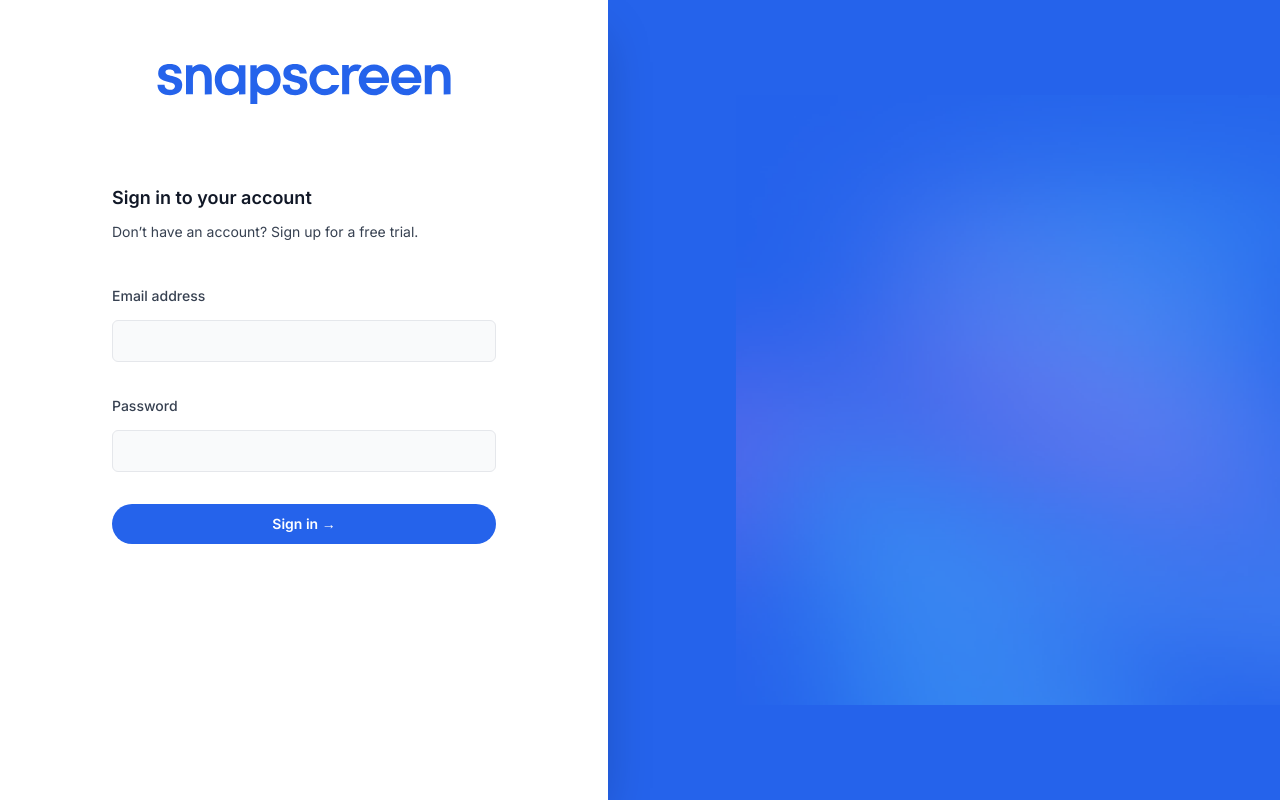
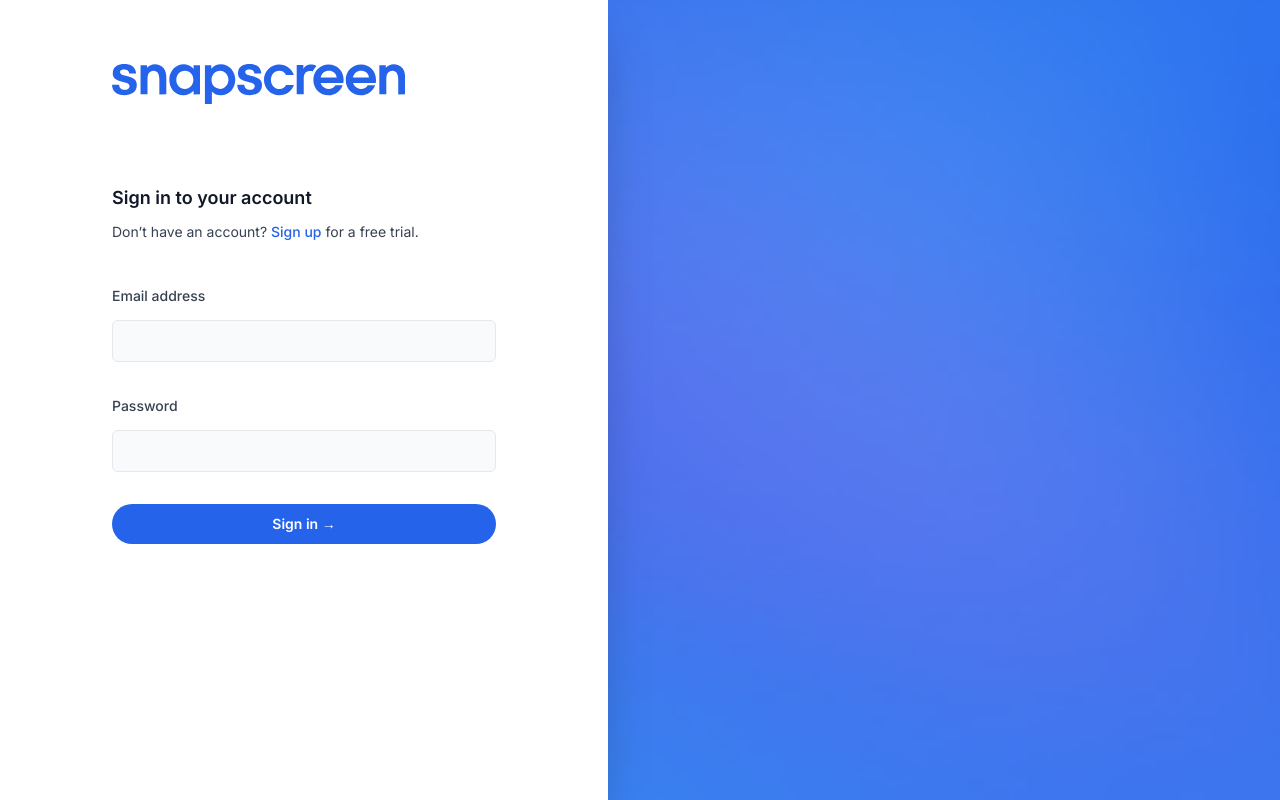
Before and after one commit to snapscreen/snapscreen, a Next.js app: page /login in a window 1280 px wide. Built offline with nearby package versions, Linux system fonts and the light colour scheme.

Commit message:
add google analytics
upgrad packages

```diff
--- a/package.json
+++ b/package.json
@@ -18,7 +18,7 @@
     "contentful": "^9.2.9",
     "date-fns": "^2.29.3",
     "focus-visible": "^5.2.0",
-    "next": "^12.3.1",
+    "next": "^13.2.4",
     "postcss-focus-visible": "^6.0.4",
     "qrcode.react": "^3.1.0",
     "react": "18.2.0",
@@ -30,6 +30,7 @@
   "devDependencies": {
     "eslint": "8.19.0",
     "eslint-config-next": "12.2.5",
+    "nextjs-google-analytics": "^2.3.3",
     "prettier": "^2.7.1",
     "prettier-plugin-tailwindcss": "^0.1.13"
   }
--- a/src/components/AuthLayout.jsx
+++ b/src/components/AuthLayout.jsx
@@ -1,4 +1,4 @@
-import Image from 'next/future/image'
+import Image from 'next/image'
 
 import backgroundImage from '@/assets/background-auth.jpg'
 
--- a/src/components/CallToAction.jsx
+++ b/src/components/CallToAction.jsx
@@ -1,4 +1,4 @@
-import Image from 'next/future/image'
+import Image from 'next/image'
 import { Button } from '@/components/Button'
 import { Container } from '@/components/Container'
 import { MEETING_URL } from '@/lib/constants'
--- a/src/components/Faqs.jsx
+++ b/src/components/Faqs.jsx
@@ -1,4 +1,4 @@
-import Image from 'next/future/image'
+import Image from 'next/image'
 
 import { Container } from '@/components/Container'
 import backgroundImage from '@/assets/background-faqs.jpg'
--- a/src/components/Hero.jsx
+++ b/src/components/Hero.jsx
@@ -1,4 +1,4 @@
-import Image from 'next/future/image'
+import Image from 'next/image'
 
 import { Button } from '@/components/Button'
 import { Container } from '@/components/Container'
--- a/src/components/Solutions.jsx
+++ b/src/components/Solutions.jsx
@@ -1,5 +1,5 @@
 import { useId } from 'react'
-import Image from 'next/future/image'
+import Image from 'next/image'
 import { Tab } from '@headlessui/react'
 import clsx from 'clsx'
 
--- a/src/components/Testimonials.jsx
+++ b/src/components/Testimonials.jsx
@@ -1,4 +1,4 @@
-import Image from 'next/future/image'
+import Image from 'next/image'
 import AudioPlayer, { RHAP_UI } from 'react-h5-audio-player'
 import 'react-h5-audio-player/lib/styles.css'
 
--- a/src/components/TryNow.jsx
+++ b/src/components/TryNow.jsx
@@ -1,6 +1,6 @@
 import { useEffect, useState } from 'react'
 import { QRCodeSVG } from 'qrcode.react'
-import Image from 'next/future/image'
+import Image from 'next/image'
 import { Tab } from '@headlessui/react'
 import clsx from 'clsx'
 
--- a/src/pages/_app.jsx
+++ b/src/pages/_app.jsx
@@ -1,6 +1,13 @@
+import { GoogleAnalytics } from "nextjs-google-analytics";
+
 import 'focus-visible'
 import '@/styles/tailwind.css'
 
 export default function App({ Component, pageProps }) {
-  return <Component {...pageProps} />
+  return (
+    <>
+      <GoogleAnalytics trackPageViews />
+      <Component {...pageProps} />
+    </>
+  )
 }
```
Also changed, not shown: 1 other file (tests, documents, lock files or other folders).
